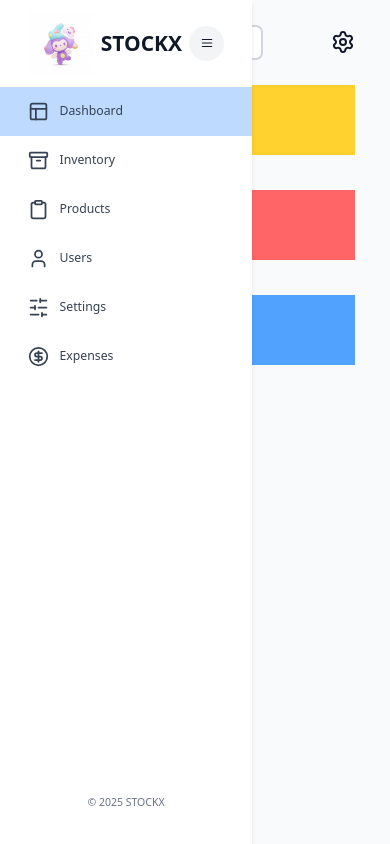
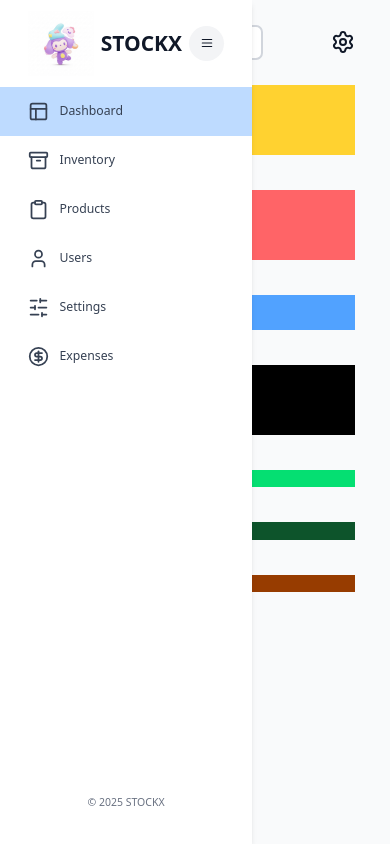
Before and after one commit to SongC-unsw/Fullstack-inventory-management, a Next.js app in the folder client/: page / in a window 390 px wide. Built offline with nearby package versions, Linux system fonts and the light colour scheme; no server answers.

Commit message:
fix: adjust grid layout for Dashboard component to improve responsiveness

```diff
--- a/client/src/app/dashboard/page.tsx
+++ b/client/src/app/dashboard/page.tsx
@@ -4,7 +4,11 @@ export default function Dashboard() {
       <div className='grid grid-cols-1 md:grid-cols-2 xl:grid-cols-3 xl:overflow-auto gap-10 pb-4 custom-grid-rows'>
         <div className='bg-amber-300 row-span-3 xl:row-span-6'>A</div>
         <div className='bg-red-400 row-span-3 xl:row-span-6'>B</div>
-        <div className='bg-blue-400 row-span-3 xl:row-span-6'>C</div>
+        <div className='bg-blue-400 row-span-2 xl:row-span-3 col-span-1 md:col-span-2 xl:col-span-1'>C</div>
+        <div className='bg-black row-span-3'>D</div>
+        <div className='bg-green-400 md:row-span-1 xl:row-span-2'>E</div>
+        <div className='bg-green-900 md:row-span-1 xl:row-span-2'>F</div>
+        <div className='bg-amber-800 md:row-span-1 xl:row-span-2'>G</div>
       </div>
     </>
   );
```
